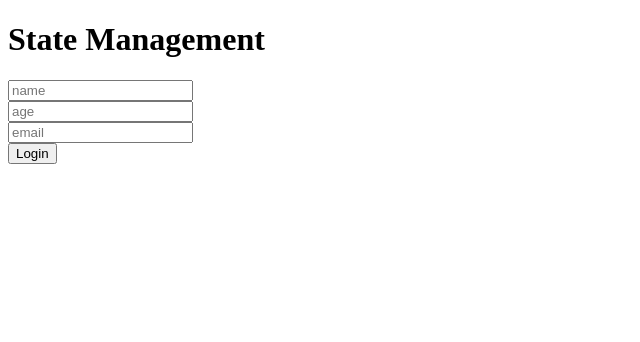
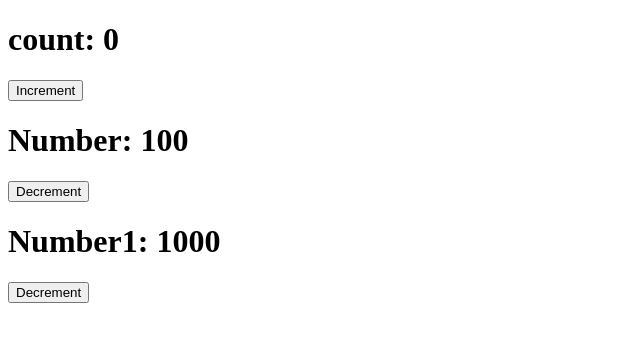
Before and after one commit to adfar-136/NovemberBAtch2023, a React (Create React App) app in the folder react/november/: page / in a window 1280 px wide. Shown: the top 342 px of the page, without its empty margins (0-640 px from the left). Built offline with nearby package versions, Linux system fonts and the light colour scheme.

Commit message:
useEffect done

```diff
--- a/react/november/src/App.js
+++ b/react/november/src/App.js
@@ -1,42 +1,34 @@
-import React, { useState } from 'react'
+import React, { useEffect, useState } from 'react'
 
 export default function App() {
-  const [allow,setAllow] = useState(false)
-  const [input,setInput] = useState({
-    name: '',
-    age:'',
-    email: '',
+
+  const [count,setCount] = useState(0)
+  const [number,setNumber] = useState(100)
+  const [number1,setNumber1] = useState(1000)
+  useEffect(()=>{
+    console.log("useEffect")
+    // const fun =()=>{
+    //   console.log("adfar")
+    // }
+    // document.addEventListener("click",fun)
+    // return ()=>{
+    //   document.removeEventListener("click",fun)
+    // }
+   let interval =  setInterval(()=>{
+    console.log("Adfar")
+  },3000)
+  return ()=>{
+    clearInterval(interval)
+  }
   })
-  function handleSubmit(e){
-     e.preventDefault()
-     setAllow(true)
-  }
   return (
     <div>
-      <h1>State Management</h1>
-      <form onSubmit={handleSubmit}>
-        <input type="text" placeholder='name'
-        value={input.name}
-        onChange={(e)=>setInput((prev)=>({...prev,name:e.target.value}))}
-        />
-        <br />
-        <input type="text" placeholder='age'
-         value={input.age}
-         onChange={(e)=>setInput((prev)=>({...prev,age:e.target.value}))}
-        /><br />
-        <input type="text" placeholder='email'
-         value={input.email}
-         onChange={(e)=>setInput((prev)=>({...prev,email:e.target.value}))}
-        /><br />
-        <input type="submit" value="Login" />
-      </form>
-      {allow ? (
-        <>
-         <h1>{input.name}</h1>
-         <h1>{input.age}</h1>
-         <h1>{input.email}</h1>
-        </>
-      ):""}
+       <h1>count: {count}</h1>
+       <button onClick={()=>setCount(count+1)}>Increment</button>
+       <h1>Number: {number}</h1>
+       <button onClick={()=>setNumber(number-1)}>Decrement</button>
+       <h1>Number1: {number1}</h1>
+       <button onClick={()=>setNumber1(number1+10)}>Decrement</button>
     </div>
   )
 }
```
Also changed, not shown: react/november/src/app.txt.
